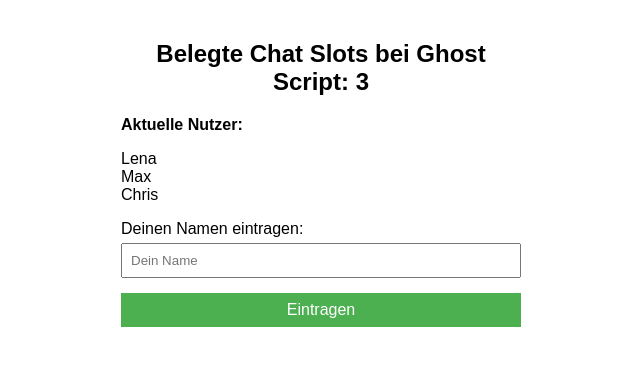
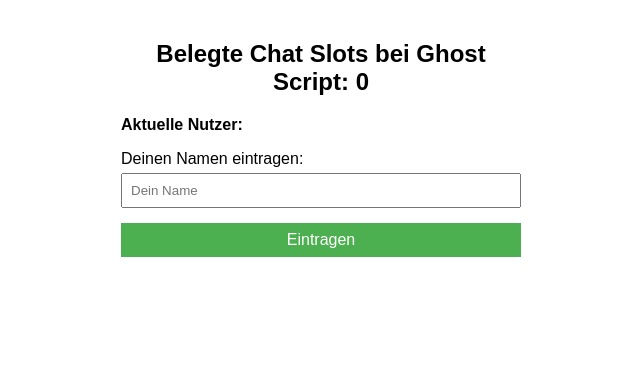
Before and after one commit to Benjaminunterstrich20/Ghostscriptslotz, a plain HTML site: page index.html in a window 1280 px wide. Shown: the whole page, without its empty margins (319-959 px from the left). Drawn offline with Linux system fonts and the light colour scheme.

Commit message:
Update index.html

```diff
--- a/index.html
+++ b/index.html
@@ -41,14 +41,12 @@
 </head>
 <body>
 
-  <h2>Belegte Chat Slots bei Ghost Script: <span id="slotCount">3</span></h2>
+  <h2>Belegte Chat Slots bei Ghost Script: <span id="slotCount">0</span></h2>
 
   <div>
     <strong>Aktuelle Nutzer:</strong>
     <ul id="nameList">
-      <li>Lena</li>
-      <li>Max</li>
-      <li>Chris</li>
+      <!-- leer am Start -->
     </ul>
   </div>
 
@@ -67,8 +65,8 @@
     const errorMsg = document.getElementById("errorMsg");
 
     // Startwerte
-    let takenSlots = 3;
-    let names = ["Lena", "Max", "Chris"];
+    let takenSlots = 0;
+    let names = [];
 
     nameForm.addEventListener("submit", function (e) {
       e.preventDefault();
```
